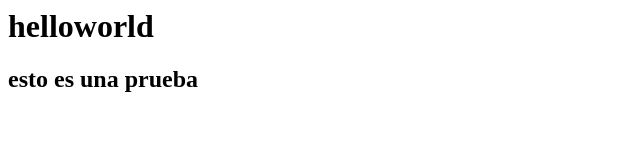
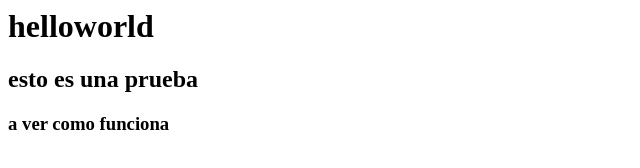
Before and after one commit to camiloheller/web-development-basics, a plain HTML site: page index.html in a window 1280 px wide. Shown: the whole page, without its empty margins (0-640 px from the left). Drawn offline with Linux system fonts and the light colour scheme.

Commit message:
Add a new line

```diff
--- a/index.html
+++ b/index.html
@@ -1,2 +1,3 @@
 <h1> helloworld </h1>
 <h2> esto es una prueba </h2>
+<h3> a ver como funciona </h3>
```
